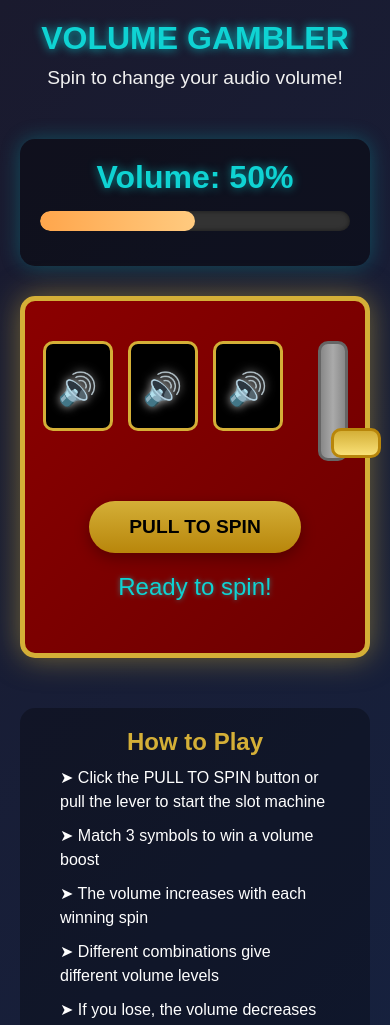
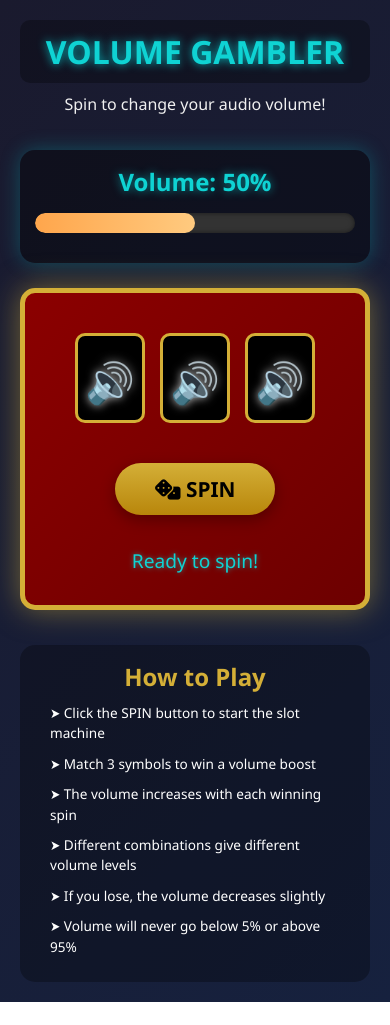
Before and after one commit to Rohit4738/Audio-changer-, a plain HTML site: page index.html in a window 390 px wide. Shown: the top 1025 px of the page. After the commit the page ends 1002 px from the top, so only its background shows below. Drawn offline with Linux system fonts and the light colour scheme.

Commit message:
Update index01.html

```diff
--- a/index.html
+++ b/index.html
@@ -4,12 +4,13 @@
     <meta charset="UTF-8">
     <meta name="viewport" content="width=device-width, initial-scale=1.0">
     <title>Volume Gambler</title>
+    <link rel="stylesheet" href="https://cdnjs.cloudflare.com/ajax/libs/font-awesome/6.4.0/css/all.min.css">
     <style>
         * {
             margin: 0;
             padding: 0;
             box-sizing: border-box;
-            font-family: 'Arial', sans-serif;
+            font-family: 'Segoe UI', Tahoma, Geneva, Verdana, sans-serif;
         }
 
         body {
@@ -20,38 +21,43 @@
             flex-direction: column;
             align-items: center;
             padding: 20px;
+            overflow-x: hidden;
         }
 
         header {
             text-align: center;
-            margin-bottom: 30px;
+            margin-bottom: 20px;
+            width: 100%;
         }
 
         h1 {
-            font-size: 2.8rem;
+            font-size: 2.5rem;
             margin-bottom: 10px;
             text-shadow: 0 0 10px rgba(0, 255, 255, 0.7);
             color: #0fd3d3;
+            background: rgba(0, 0, 0, 0.3);
+            padding: 10px;
+            border-radius: 10px;
         }
 
         .subtitle {
-            font-size: 1.2rem;
+            font-size: 1.1rem;
             color: #f0f0f0;
-            margin-bottom: 20px;
+            margin-bottom: 15px;
         }
 
         .container {
             display: flex;
             flex-direction: column;
             align-items: center;
-            gap: 30px;
+            gap: 25px;
             max-width: 900px;
             width: 100%;
         }
 
         .audio-controls {
             background: rgba(0, 0, 0, 0.4);
-            padding: 20px;
+            padding: 15px;
             border-radius: 15px;
             width: 100%;
             display: flex;
@@ -61,7 +67,7 @@
         }
 
         .volume-display {
-            font-size: 2rem;
+            font-size: 1.8rem;
             margin-bottom: 15px;
             text-align: center;
             font-weight: bold;
@@ -108,8 +114,8 @@
         }
 
         .slot {
-            width: 100px;
-            height: 120px;
+            width: 90px;
+            height: 110px;
             background: #000;
             border: 3px solid #d4af37;
             border-radius: 10px;
@@ -121,11 +127,12 @@
         .slot-inner {
             position: absolute;
             width: 100%;
-            transition: top 4s cubic-bezier(0.16, 1, 0.3, 1);
+            top: 0;
+            transition: top 0.1s linear;
         }
 
         .slot-item {
-            height: 120px;
+            height: 110px;
             display: flex;
             justify-content: center;
             align-items: center;
@@ -134,40 +141,12 @@
             text-shadow: 0 0 10px rgba(255, 255, 255, 0.7);
         }
 
-        .lever {
-            width: 40px;
-            height: 150px;
-            background: linear-gradient(to right, #888, #aaa, #888);
-            border: 3px solid #666;
-            border-radius: 10px;
-            position: relative;
-            cursor: pointer;
-            margin-left: 20px;
-            transform-origin: top center;
-            transition: transform 0.3s ease;
-        }
-
-        .lever.handle {
-            height: 40px;
-            width: 60px;
-            background: linear-gradient(to bottom, #d4af37, #f9e076);
-            border: 3px solid #b8860b;
-            border-radius: 10px;
-            position: absolute;
-            bottom: 0;
-            left: -10px;
-        }
-
-        .lever.pulled {
-            transform: rotate(-25deg);
-        }
-
         .spin-button {
             background: linear-gradient(to bottom, #d4af37, #b8860b);
             color: #000;
             border: none;
-            padding: 15px 40px;
-            font-size: 1.2rem;
+            padding: 15px 50px;
+            font-size: 1.5rem;
             font-weight: bold;
             border-radius: 30px;
             cursor: pointer;
@@ -201,6 +180,9 @@
             min-height: 60px;
             color: #0fd3d3;
             text-shadow: 0 0 5px rgba(0, 255, 255, 0.5);
+            display: flex;
+            align-items: center;
+            justify-content: center;
         }
 
         .win {
@@ -218,7 +200,7 @@
             padding: 20px;
             border-radius: 15px;
             width: 100%;
-            margin-top: 20px;
+            margin-top: 10px;
         }
 
         .instructions h2 {
@@ -229,12 +211,13 @@
 
         .instructions ul {
             list-style-type: none;
-            padding: 0 20px;
+            padding: 0 15px;
         }
 
         .instructions li {
             margin-bottom: 10px;
             line-height: 1.5;
+            font-size: 0.95rem;
         }
 
         @keyframes glow {
@@ -252,6 +235,10 @@
                 font-size: 2rem;
             }
 
+            .subtitle {
+                font-size: 1rem;
+            }
+
             .slot {
                 width: 70px;
                 height: 90px;
@@ -259,19 +246,49 @@
 
             .slot-item {
                 height: 90px;
-                font-size: 2rem;
+                font-size: 2.5rem;
             }
 
-            .lever {
-                height: 120px;
-                width: 30px;
+            .spin-button {
+                padding: 12px 40px;
+                font-size: 1.3rem;
             }
 
-            .lever.handle {
-                height: 30px;
-                width: 50px;
-                left: -10px;
+            .volume-display {
+                font-size: 1.5rem;
             }
+
+            .result {
+                font-size: 1.2rem;
+                min-height: 50px;
+            }
+
+            .instructions {
+                padding: 15px;
+            }
+
+            .instructions li {
+                font-size: 0.85rem;
+            }
+        }
+
+        .win-animation {
+            animation: winPulse 0.5s infinite;
+        }
+
+        @keyframes winPulse {
+            0% { transform: scale(1); }
+            50% { transform: scale(1.05); }
+            100% { transform: scale(1); }
+        }
+
+        .reel-spin {
+            animation: reelSpin 0.1s infinite linear;
+        }
+
+        @keyframes reelSpin {
+            0% { transform: translateY(0); }
+            100% { transform: translateY(-110px); }
         }
     </style>
 </head>
@@ -299,35 +316,34 @@
                     <div class="slot-inner" id="slot1">
                         <div class="slot-item">🔊</div>
                         <div class="slot-item">🔇</div>
-                        <div class="slot-item">🔊</div>
                         <div class="slot-item">🔈</div>
                         <div class="slot-item">🔊</div>
+                        <div class="slot-item">🔇</div>
                     </div>
                 </div>
                 <div class="slot">
                     <div class="slot-inner" id="slot2">
                         <div class="slot-item">🔊</div>
                         <div class="slot-item">🔇</div>
-                        <div class="slot-item">🔊</div>
                         <div class="slot-item">🔈</div>
                         <div class="slot-item">🔊</div>
+                        <div class="slot-item">🔇</div>
                     </div>
                 </div>
                 <div class="slot">
                     <div class="slot-inner" id="slot3">
                         <div class="slot-item">🔊</div>
                         <div class="slot-item">🔇</div>
-                        <div class="slot-item">🔊</div>
                         <div class="slot-item">🔈</div>
                         <div class="slot-item">🔊</div>
+                        <div class="slot-item">🔇</div>
                     </div>
-                </div>
-                <div class="lever" id="lever">
-                    <div class="lever handle"></div>
                 </div>
             </div>
 
-            <button class="spin-button" id="spin-button">PULL TO SPIN</button>
+            <button class="spin-button" id="spin-button">
+                <i class="fas fa-dice"></i> SPIN
+            </button>
 
             <div class="result" id="result">Ready to spin!</div>
         </div>
@@ -335,11 +351,12 @@
         <div class="instructions">
             <h2>How to Play</h2>
             <ul>
-                <li>➤ Click the PULL TO SPIN button or pull the lever to start the slot machine</li>
+                <li>➤ Click the SPIN button to start the slot machine</li>
                 <li>➤ Match 3 symbols to win a volume boost</li>
                 <li>➤ The volume increases with each winning spin</li>
                 <li>➤ Different combinations give different volume levels</li>
-                <li>➤ If you lose, the volume decreases</li>
+                <li>➤ If you lose, the volume decreases slightly</li>
+                <li>➤ Volume will never go below 5% or above 95%</li>
             </ul>
         </div>
     </div>
@@ -353,7 +370,6 @@
             const slot1 = document.getElementById('slot1');
             const slot2 = document.getElementById('slot2');
             const slot3 = document.getElementById('slot3');
-            const lever = document.getElementById('lever');
             const spinButton = document.getElementById('spin-button');
             const result = document.getElementById('result');
 
@@ -369,10 +385,10 @@
             // Slot symbols and their values
             const symbols = ['🔊', '🔇', '🔈'];
             const symbolValues = {
-                '🔊🔊🔊': 0.8,  // High volume
-                '🔈🔈🔈': 0.5,  // Medium volume
-                '🔇🔇🔇': 0.1,  // Low volume
-                'default': -0.1  // Default change for non-matching
+                '🔊🔊🔊': 0.25,  // Big volume increase
+                '🔈🔈🔈': 0.15,  // Medium volume increase
+                '🔇🔇🔇': -0.15, // Volume decrease
+                'default': -0.05  // Default change for non-matching
             };
 
             // Spin state
@@ -419,33 +435,38 @@
                 result.textContent = "Spinning...";
                 result.className = "result";
 
-                // Pull the lever animation
-                lever.classList.add('pulled');
+                // Add spinning animation class
+                slot1.classList.add('reel-spin');
+                slot2.classList.add('reel-spin');
+                slot3.classList.add('reel-spin');
 
                 // Generate random final positions for each slot
-                const slot1Pos = -Math.floor(Math.random() * 5) * 120;
-                const slot2Pos = -Math.floor(Math.random() * 5) * 120;
-                const slot3Pos = -Math.floor(Math.random() * 5) * 120;
-
-                // Apply spinning animation
-                slot1.style.top = `${slot1Pos}px`;
-                slot2.style.top = `${slot2Pos}px`;
-                slot3.style.top = `${slot3Pos}px`;
+                const slot1FinalPos = -Math.floor(Math.random() * 5) * 110;
+                const slot2FinalPos = -Math.floor(Math.random() * 5) * 110;
+                const slot3FinalPos = -Math.floor(Math.random() * 5) * 110;
 
                 // Get the resulting symbols
-                const symbol1 = symbols[Math.abs(slot1Pos / 120) % symbols.length];
-                const symbol2 = symbols[Math.abs(slot2Pos / 120) % symbols.length];
-                const symbol3 = symbols[Math.abs(slot3Pos / 120) % symbols.length];
+                const symbol1 = symbols[Math.abs(slot1FinalPos / 110) % symbols.length];
+                const symbol2 = symbols[Math.abs(slot2FinalPos / 110) % symbols.length];
+                const symbol3 = symbols[Math.abs(slot3FinalPos / 110) % symbols.length];
 
                 // Calculate result after animation completes
                 setTimeout(() => {
+                    // Remove spinning animation
+                    slot1.classList.remove('reel-spin');
+                    slot2.classList.remove('reel-spin');
+                    slot3.classList.remove('reel-spin');
+
+                    // Set final positions
+                    slot1.style.top = `${slot1FinalPos}px`;
+                    slot2.style.top = `${slot2FinalPos}px`;
+                    slot3.style.top = `${slot3FinalPos}px`;
+
                     const volumeChange = calculateResult(symbol1, symbol2, symbol3);
 
-                    // Update volume
+                    // Update volume with limits (5% to 95%)
                     volume += volumeChange;
-
-                    // Keep volume between 0 and 1
-                    volume = Math.max(0, Math.min(1, volume));
+                    volume = Math.max(0.05, Math.min(0.95, volume));
                     audioPlayer.volume = volume;
 
                     // Update display
@@ -455,6 +476,8 @@
                     if (volumeChange > 0) {
                         result.textContent = `JACKPOT! Volume increased to ${Math.round(volume * 100)}%`;
                         result.className = "result win";
+                        result.classList.add('win-animation');
+                        setTimeout(() => result.classList.remove('win-animation'), 1500);
                     } else if (volumeChange < 0) {
                         result.textContent = `No match! Volume decreased to ${Math.round(volume * 100)}%`;
                         result.className = "result lose";
@@ -463,33 +486,24 @@
                         result.className = "result";
                     }
 
-                    // Reset lever and enable button
-                    setTimeout(() => {
-                        lever.classList.remove('pulled');
-                        isSpinning = false;
-                        spinButton.disabled = false;
-                    }, 1000);
+                    // Enable button
+                    isSpinning = false;
+                    spinButton.disabled = false;
 
-                }, 4000); // Match the CSS transition time
+                }, 2000); // Match the spinning animation time
             }
 
             // Event listeners
             spinButton.addEventListener('click', spinSlots);
 
-            lever.addEventListener('click', function() {
-                if (!isSpinning) {
-                    spinSlots();
-                }
-            });
-
             // Try to autoplay the audio
             audioPlayer.play().catch(error => {
                 console.log("Autoplay was prevented: ", error);
-                result.textContent = "Click the page to start audio";
+                result.textContent = "Click the SPIN button to start audio";
             });
 
             // Enable audio on user interaction
-            document.body.addEventListener('click', function() {
+            document.addEventListener('click', function() {
                 if (audioPlayer.paused) {
                     audioPlayer.play().then(() => {
                         result.textContent = "Audio started! Ready to spin!";
```
